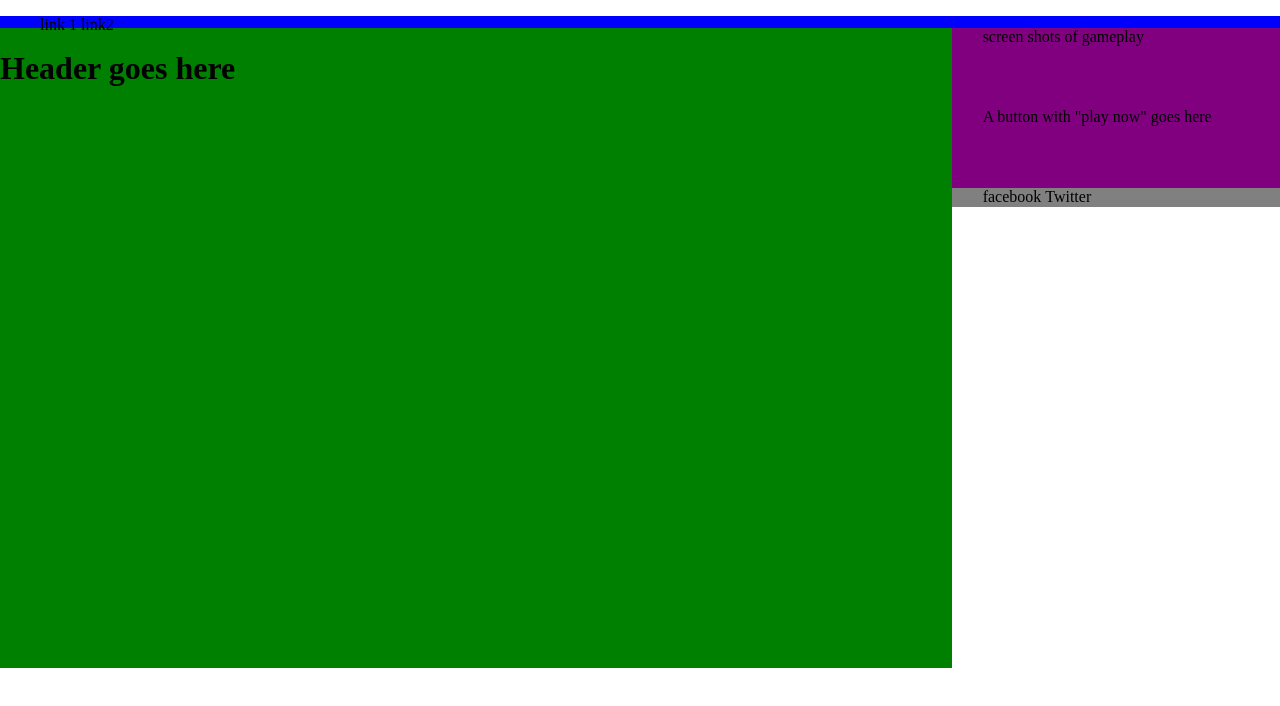
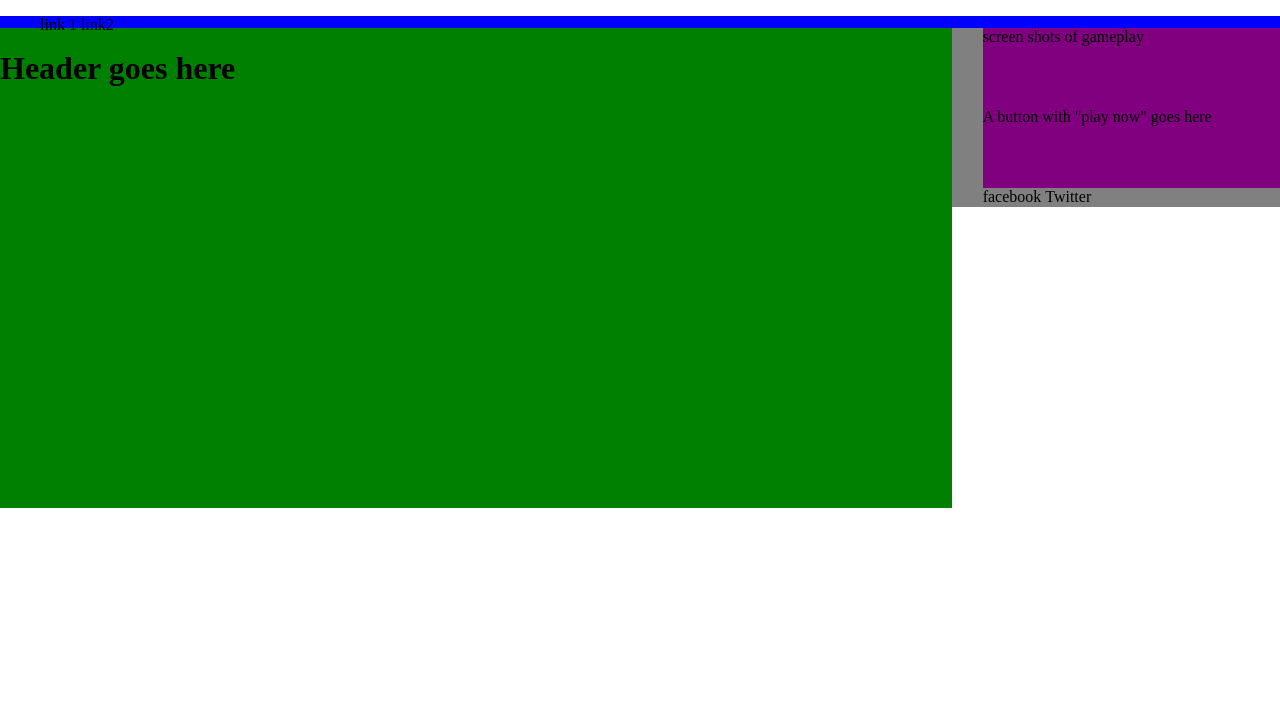
Before and after one commit to devinhuizingh/flappy, a website: page site/index.html in a window 1280 px wide. Drawn offline with nearby package versions, Linux system fonts and the light colour scheme.

Commit message:
more playing

```diff
--- a/site/index.html
+++ b/site/index.html
@@ -24,12 +24,12 @@
 		<header>
 		  <h1>Header goes here</h1>
 		 </header>
-		 <body>
+		 <div class="flow">
 		   <div class="screen_shots">screen shots of gameplay
 		   </div>
 		   <div class="calltoaction"> A button with "play now" goes here
 		    </div>
-		 </body>
+		 </flow>
 	</section>
 
 	 <footer>
--- a/site/scss/styles.scss
+++ b/site/scss/styles.scss
@@ -11,8 +11,8 @@ nav{
 }
 header{
 	background: green;
-	height: 40em;
-	width: 640px;
+	height: 30em;
+	width: 100%;
 
 }
 li {
@@ -27,6 +27,7 @@ li {
 footer {
 	background: grey;
 	margin-top: -16px;
+	width: 100%;
 	 }
 
 
@@ -35,7 +36,7 @@ footer {
 	.responsive {
 
   		header { @include span-columns(9); }
-  		body { @include span-columns(3); }
+  		.flow { @include span-columns(3); }
 	};
 	.screen_shots, .calltoaction {
 	background: purple;
```
Also changed, not shown: build/css/styles.css, build/index.html, site/css/styles.css.
